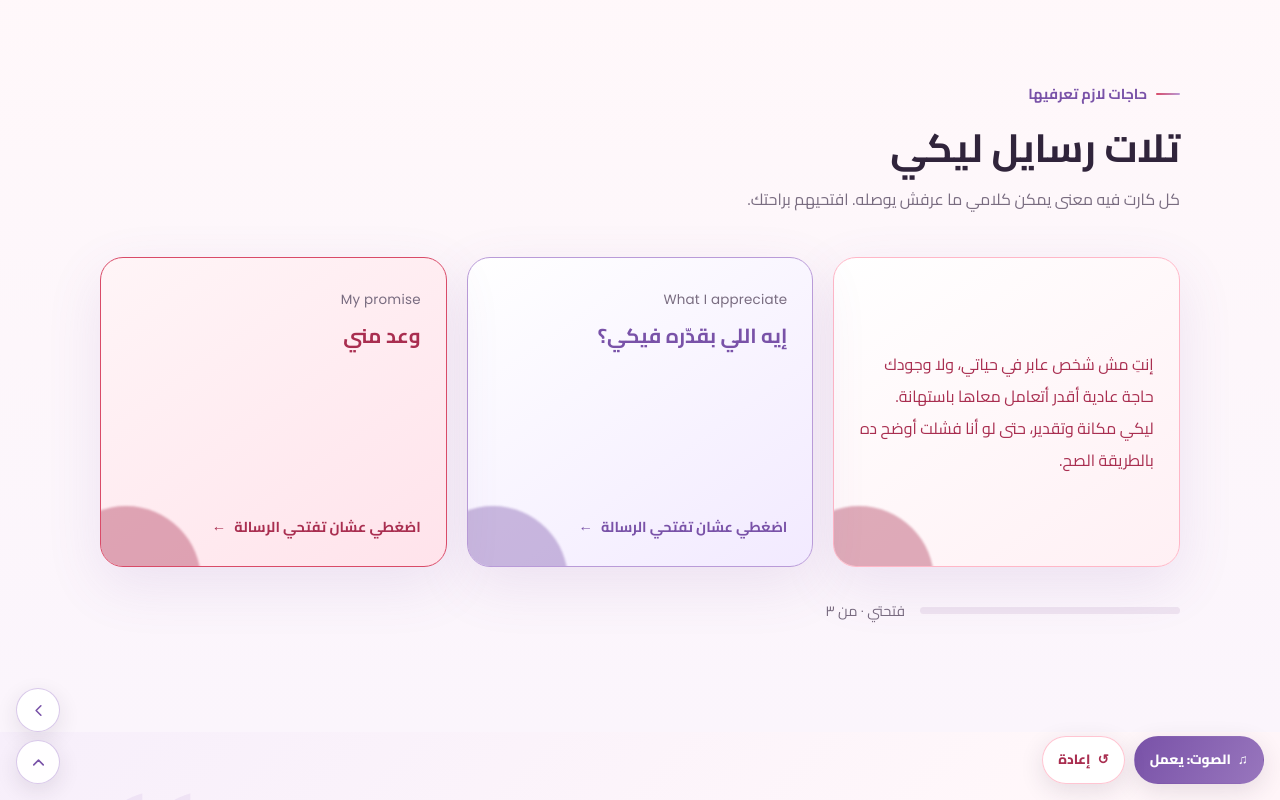
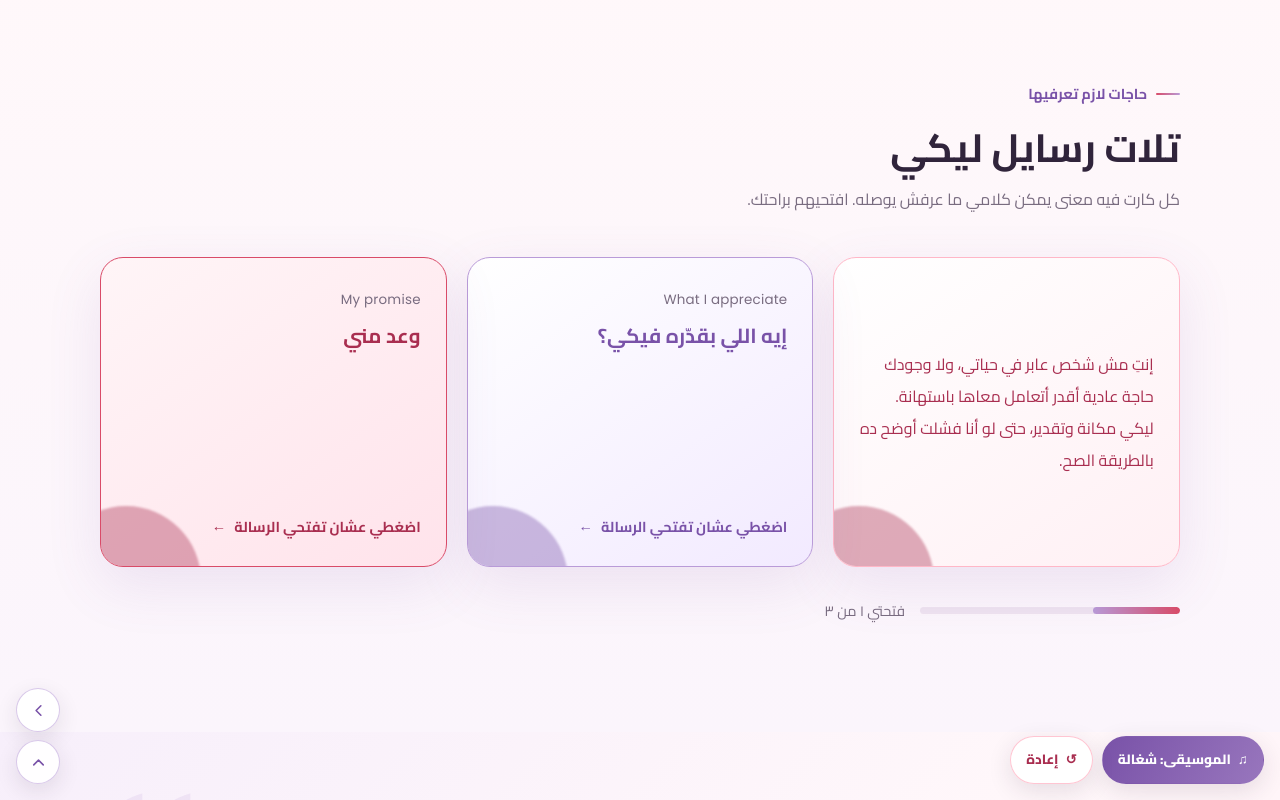
Before and after one commit to elsaydelmagraby3-ops/sorry, a plain HTML site: page index.html in a window 1280 px wide. Both pictures are taken after a click on the button 1006 px from the left and 2043 px from the top of the page. Shown: the part 1632-2432 px from the top of the page. Drawn offline with Linux system fonts and the light colour scheme.

Commit message:
Refactor background music controls and UI updates

```diff
--- a/index.html
+++ b/index.html
@@ -1788,78 +1788,108 @@
           toastTimer = setTimeout(() => t.classList.remove("on"), 2400);
         }
 
-
-const backgroundMusic = document.getElementById("backgroundMusic");
-const soundBtn = document.getElementById("sound");
-
-let musicStarted = false;
+        // LOCAL BACKGROUND MUSIC + OPTIONAL UI CHIMES
+        const backgroundMusic = $("#backgroundMusic");
+        const soundBtn = $("#sound");
+        let soundOn = false,
+          audioContext = null;
+        backgroundMusic.volume = 0.32;
 
         function updateSoundButton() {
-  if (!soundBtn) return;
-
-  const playing = !backgroundMusic.paused;
-
-  soundBtn.setAttribute("aria-pressed", String(playing));
+          soundBtn.setAttribute("aria-pressed", String(soundOn));
           soundBtn.setAttribute(
             "aria-label",
-    playing ? "إيقاف الموسيقى" : "تشغيل الموسيقى"
+            soundOn ? "إيقاف الموسيقى" : "تشغيل الموسيقى",
           );
-
-  soundBtn.innerHTML = playing
-    ? '♫ <span>الصوت: يعمل</span>'
-    : '♫ <span>الصوت: مقفول</span>';
+          soundBtn.innerHTML = `♫ <span>الموسيقى: ${soundOn ? "شغالة" : "مقفولة"}</span>`;
         }
 
         async function startMusic() {
-  if (!backgroundMusic) return;
-
           try {
-    backgroundMusic.volume = 0.35;
             await backgroundMusic.play();
-    musicStarted = true;
+            soundOn = true;
             updateSoundButton();
+            return true;
           } catch (error) {
-    musicStarted = false;
+            soundOn = false;
             updateSoundButton();
+            return false;
           }
         }
 
         function stopMusic() {
           backgroundMusic.pause();
-  musicStarted = false;
+          soundOn = false;
           updateSoundButton();
         }
 
-// محاولة التشغيل عند فتح الصفحة
+        // Try autoplay when the page loads. Browsers may require a user gesture.
         startMusic();
 
-// أول لمسة في الموقع تشغل الموسيقى
-function firstInteraction(event) {
-  if (soundBtn && soundBtn.contains(event.target)) return;
-
-  if (!musicStarted) startMusic();
-
-  document.removeEventListener("pointerdown", firstInteraction);
-  document.removeEventListener("touchstart", firstInteraction);
-  document.removeEventListener("keydown", firstInteraction);
-}
-
-document.addEventListener("pointerdown", firstInteraction);
-document.addEventListener("touchstart", firstInteraction);
-document.addEventListener("keydown", firstInteraction);
-
-// زر تشغيل وإيقاف الموسيقى
+        // If autoplay is blocked, retry after the visitor's first interaction.
+        document.addEventListener(
+          "pointerdown",
+          (event) => {
+            if (event.target.closest("#sound")) return;
+            if (backgroundMusic.paused) startMusic();
+          },
+          { once: true },
+        );
+        document.addEventListener(
+          "keydown",
+          () => {
+            if (backgroundMusic.paused) startMusic();
+          },
+          { once: true },
+        );
+
+        backgroundMusic.addEventListener("play", () => {
+          soundOn = true;
+          updateSoundButton();
+        });
+        backgroundMusic.addEventListener("pause", () => {
+          soundOn = false;
+          updateSoundButton();
+        });
+
         soundBtn.addEventListener("click", async () => {
           if (backgroundMusic.paused) {
-    await startMusic();
+            const started = await startMusic();
+            if (started) {
+              chime(659);
+              toast("بدأت الموسيقى الهادئة");
+            } else toast("اضغطي مرة أخرى لتشغيل الموسيقى");
           } else {
             stopMusic();
+            toast("تم إيقاف الموسيقى");
           }
         });
 
-backgroundMusic.addEventListener("play", updateSoundButton);
-backgroundMusic.addEventListener("pause", updateSoundButton);
-
+        function chime(freq = 523) {
+          if (!soundOn) return;
+          try {
+            audioContext =
+              audioContext ||
+              new (window.AudioContext || window.webkitAudioContext)();
+            if (audioContext.state === "suspended") audioContext.resume();
+            const osc = audioContext.createOscillator(),
+              gain = audioContext.createGain();
+            osc.type = "sine";
+            osc.frequency.value = freq;
+            gain.gain.setValueAtTime(0.0001, audioContext.currentTime);
+            gain.gain.exponentialRampToValueAtTime(
+              0.025,
+              audioContext.currentTime + 0.035,
+            );
+            gain.gain.exponentialRampToValueAtTime(
+              0.0001,
+              audioContext.currentTime + 0.4,
+            );
+            osc.connect(gain).connect(audioContext.destination);
+            osc.start();
+            osc.stop(audioContext.currentTime + 0.42);
+          } catch (e) {}
+        }
         updateSoundButton();
 
         // SCROLL REVEAL
```
Lines whose indentation alone changed are shown as unchanged.
